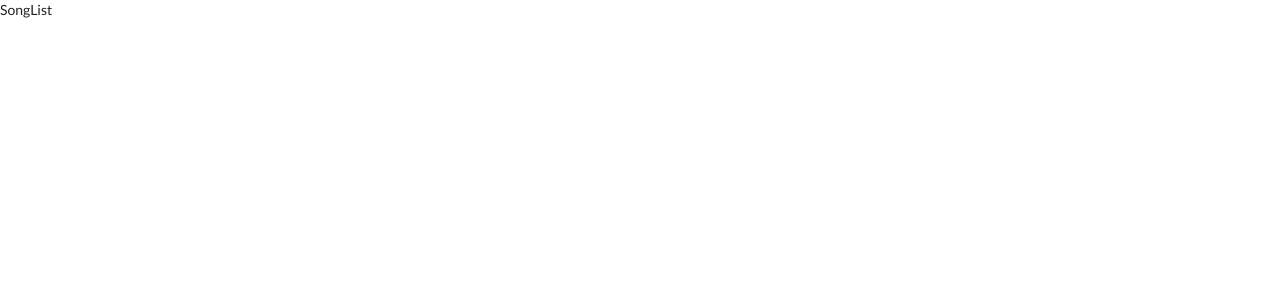
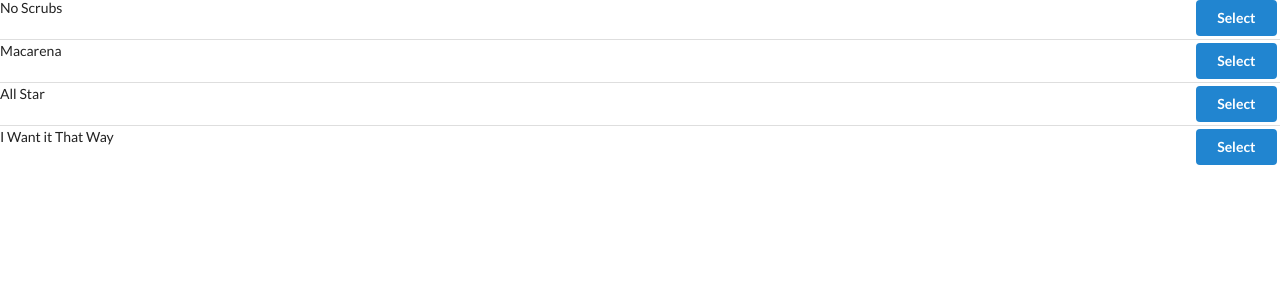
Before and after one commit to crhwebdev-courses/react-songs, a React (Create React App) app: page / in a window 1280 px wide. Shown: the top 300 px of the page. Built offline with nearby package versions, Linux system fonts and the light colour scheme.

Commit message:
SongList shows a list of songs with a select button on the right side

```diff
--- a/src/components/SongList.js
+++ b/src/components/SongList.js
@@ -3,8 +3,21 @@
 import { selectSong } from '../actions';
 
 class SongList extends Component {
+  renderList() {
+    return this.props.songs.map(song => {
+      return (
+        <div className="item" key={song.title}>
+          <div className="right floated content">
+            <button className="ui button primary">Select</button>
+          </div>
+          <div className="content">{song.title}</div>
+        </div>
+      );
+    });
+  }
+
   render() {
-    return <div>SongList</div>;
+    return <div className="ui divided list">{this.renderList()}</div>;
   }
 }
 
```
